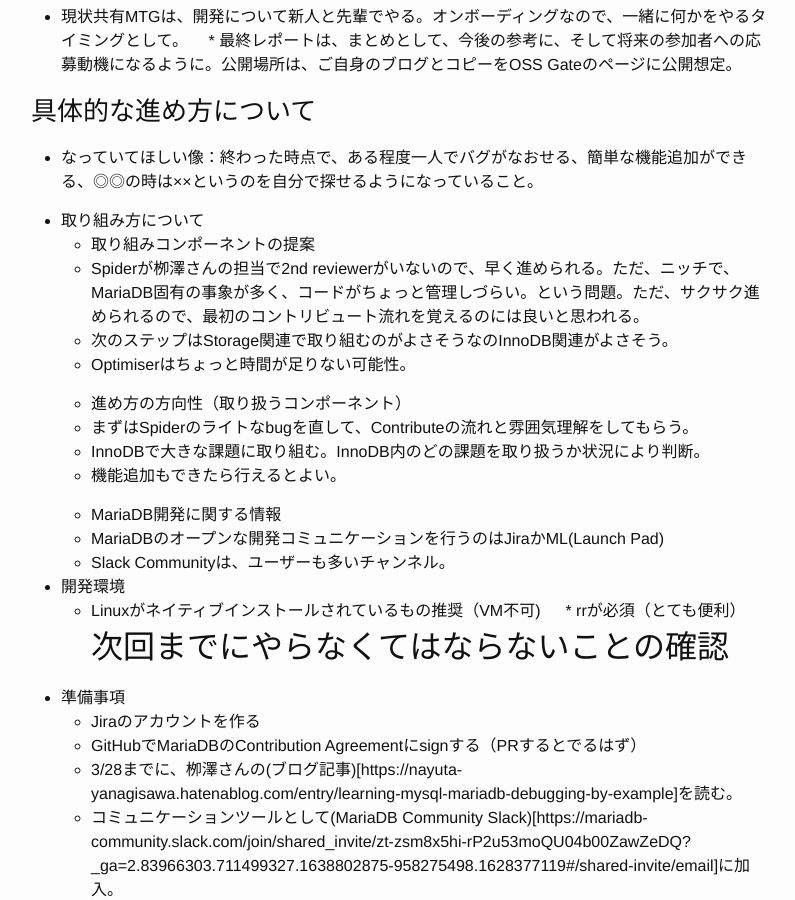
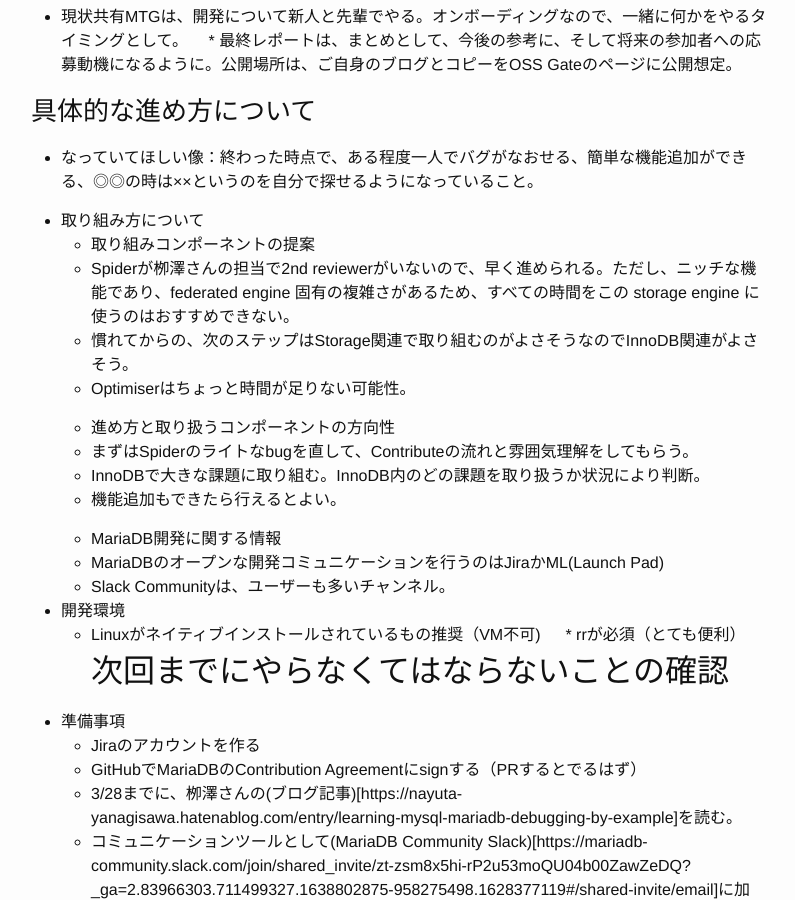
Before and after one commit to oss-gate/on-boarding, a Jekyll site: the page built from proposals/2022-03/nayuta-mariadb-server/2022-03-03-meeting.md, in a window 1280 px wide and 900 px high, scrolled down 849 px. Shown: the whole window, without its empty margins (239-1034 px from the left). Built offline with Jekyll 4.4.1, drawn with Linux system fonts in a browser that asks for light colours; Markdown is read by kramdown in place of the engine named in the settings; comment, search, counter and statistics services are not loaded.

Commit message:
Change few sentence

```diff
--- a/proposals/2022-03/nayuta-mariadb-server/2022-03-03-meeting.md
+++ b/proposals/2022-03/nayuta-mariadb-server/2022-03-03-meeting.md
@@ -28,11 +28,11 @@ title: Introduction ミーティング - 2022-03-03
 
 * 取り組み方について
   - 取り組みコンポーネントの提案
-   * Spiderが栁澤さんの担当で2nd reviewerがいないので、早く進められる。ただ、ニッチで、MariaDB固有の事象が多く、コードがちょっと管理しづらい。という問題。ただ、サクサク進められるので、最初のコントリビュート流れを覚えるのには良いと思われる。
-   * 次のステップはStorage関連で取り組むのがよさそうなのInnoDB関連がよさそう。
+   * Spiderが栁澤さんの担当で2nd reviewerがいないので、早く進められる。ただし、ニッチな機能であり、federated engine 固有の複雑さがあるため、すべての時間をこの storage engine に使うのはおすすめできない。
+   * 慣れてからの、次のステップはStorage関連で取り組むのがよさそうなのでInnoDB関連がよさそう。
    * Optimiserはちょっと時間が足りない可能性。
 
-  -  進め方の方向性（取り扱うコンポーネント）
+  -  進め方と取り扱うコンポーネントの方向性
    * まずはSpiderのライトなbugを直して、Contributeの流れと雰囲気理解をしてもらう。
    * InnoDBで大きな課題に取り組む。InnoDB内のどの課題を取り扱うか状況により判断。
    * 機能追加もできたら行えるとよい。
```
